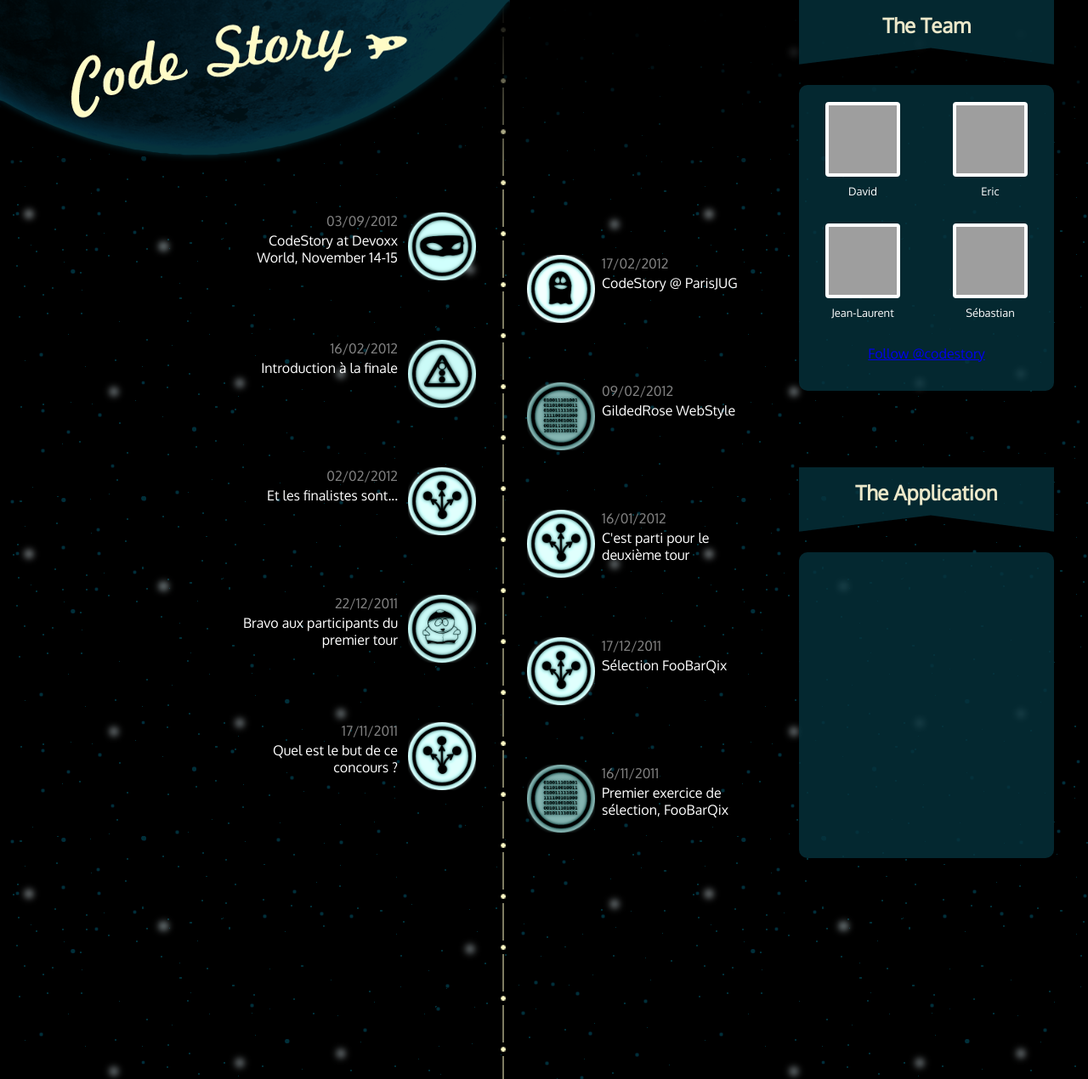
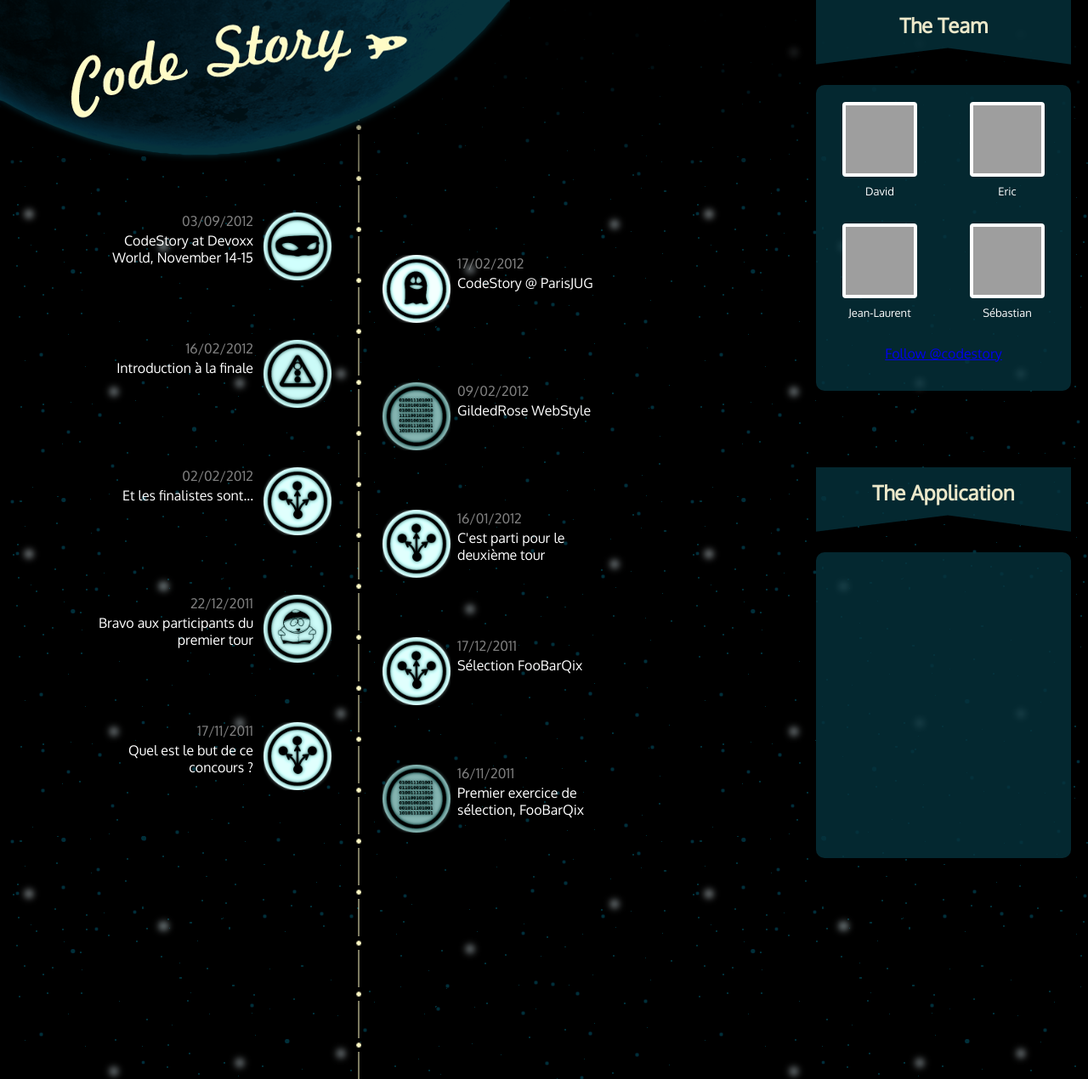
Before and after one commit to CodeStory/code-story-blog, a Jekyll site: the page built from index.html, in a window 1280 px wide and 1270 px high. Shown: the whole window at 85% size. Built offline with Jekyll 4.4.1, drawn with Linux system fonts in a browser that asks for light colours; comment, search, counter and statistics services are not loaded; grey boxes are pictures that could not be loaded.

Commit message:
Better layout

```diff
--- a/_layouts/about.html
+++ b/_layouts/about.html
@@ -1,7 +1,10 @@
 ---
 layout: default
 ---
+
 <link href='http://fonts.googleapis.com/css?family=Lato:300' rel='stylesheet' type='text/css'>
+
+<div id="main"></div>
 
 <h2 class="bookmark">About: {{ page.title }}</h2>
 
--- a/_layouts/default.html
+++ b/_layouts/default.html
@@ -5,19 +5,18 @@
 	<link type='image/png' rel='shortcut icon' href='fusee-16x16.png'/>
 	<link rel="stylesheet" href="/css/screen.css" type="text/css" media="screen, projection" />
 	<link type='text/css' rel='stylesheet' href='http://fonts.googleapis.com/css?family=Oxygen'>
-    <link rel="alternate" type="application/atom+xml" title="CodeStory Atom Feed" href="http://code-story.net/atom.xml" />
+	<link rel="alternate" type="application/atom+xml" title="CodeStory Atom Feed" href="http://code-story.net/atom.xml" />
 	<body>
 		<div id="header">
 			<a href="/index.html"></a>
 		</div>
-		<div id="main">
-			{{ content }}
-		</div>
+		{{ content }}
 	</body>
+
 <script type="text/javascript">
-  var _gaq = _gaq || [];
-  _gaq.push(['_setAccount', 'UA-27949651-1']);
-  _gaq.push(['_trackPageview']);
+	var _gaq = _gaq || [];
+	_gaq.push(['_setAccount', 'UA-27949651-1']);
+	_gaq.push(['_trackPageview']);
 
   (function() {
     var ga = document.createElement('script'); ga.type = 'text/javascript'; ga.async = true;
--- a/_layouts/post.html
+++ b/_layouts/post.html
@@ -1,13 +1,16 @@
 ---
 layout: default
 ---
+
+<div id="post_background">
 <div id="post">
 	<h1>{{ page.title }}</h1>
 	<h3>{{ page.date | date: "%d/%m/%Y" }}</h3>
 	<div class="plusone"><div class="g-plusone"></div></div>
 	{{ content }}
 	<p><em><a href="mailto:qualif@code-story.net">David, Eric, Jean-Laurent &amp; S&eacute;bastian</a></em></p>
-  <div id="disqus_thread"></div>
+	<div id="disqus_thread"></div>
+</div>
 </div>
 
 <script type="text/javascript">
--- a/css/screen.css
+++ b/css/screen.css
@@ -97,7 +97,8 @@
 	margin: 0 auto;
 	min-height: 1020px;
 	padding-top: 250px;
-	background: url('../images/ligne.png') repeat-y 348px;
+	padding-right: 340px;
+	background: url('../images/ligne.png') repeat-y 348px top;
 }
 #main #articles {
 	width: 700px;
@@ -143,6 +144,13 @@
 .article:nth-child(even) .date, .article:nth-child(even) a {
 	margin-left: 8px;
 }
+#post_background {
+	width: 800px;
+	margin: 0 auto;
+	padding-top: 200px;
+	padding-bottom: 200px;
+	background: url('../images/ligne.png') repeat-y 678px top;
+}
 #post {
 	background-color: white;
 	color: black;
@@ -150,6 +158,8 @@
 	padding: 20px;
 	border-radius: 10px;
 	border: solid 2px rgb(7,34,47);
+	width: 800px;
+	margin: 0 auto;
 }
 #post img {
    display:block;
@@ -180,7 +190,7 @@
 
 h2.bookmark {
 	position: fixed;
-	right: 40px;
+	right: 20px;
 	width: 300px;
 	height: 77px;
 	line-height: 60px;
@@ -198,7 +208,7 @@
 
 #about, #application {
 	position: fixed;
-	right: 40px;
+	right: 20px;
 	width: 300px;
 	background: url('../images/badges-background.png') repeat-y center;
 	border-radius: 10px;
--- a/index.html
+++ b/index.html
@@ -3,6 +3,7 @@
 title: Home
 ---
 
+<div id="main">
 	<div id="articles">
 		{% for post in site.categories.post %}
 		<div class="article">
@@ -28,8 +29,7 @@
 		{% endfor %}
 
 		<div id="twitter">
-        <a href="https://twitter.com/codestory" class="twitter-follow-button" data-show-count="false" data-size="large">Follow
-            @codestory</a>
+			<a href="https://twitter.com/codestory" class="twitter-follow-button" data-show-count="false" data-size="large">Follow @codestory</a>
 			<script>!function (d, s, id) {
 				var js, fjs = d.getElementsByTagName(s)[0];
 				if (!d.getElementById(id)) {
@@ -42,7 +42,7 @@
 		</div>
 	</div>
 
-
 	<div id="application">
 		<h2 class="bookmark">The Application</h2>
 	</div>
+</div>
```
Lines whose indentation alone changed are shown as unchanged.
